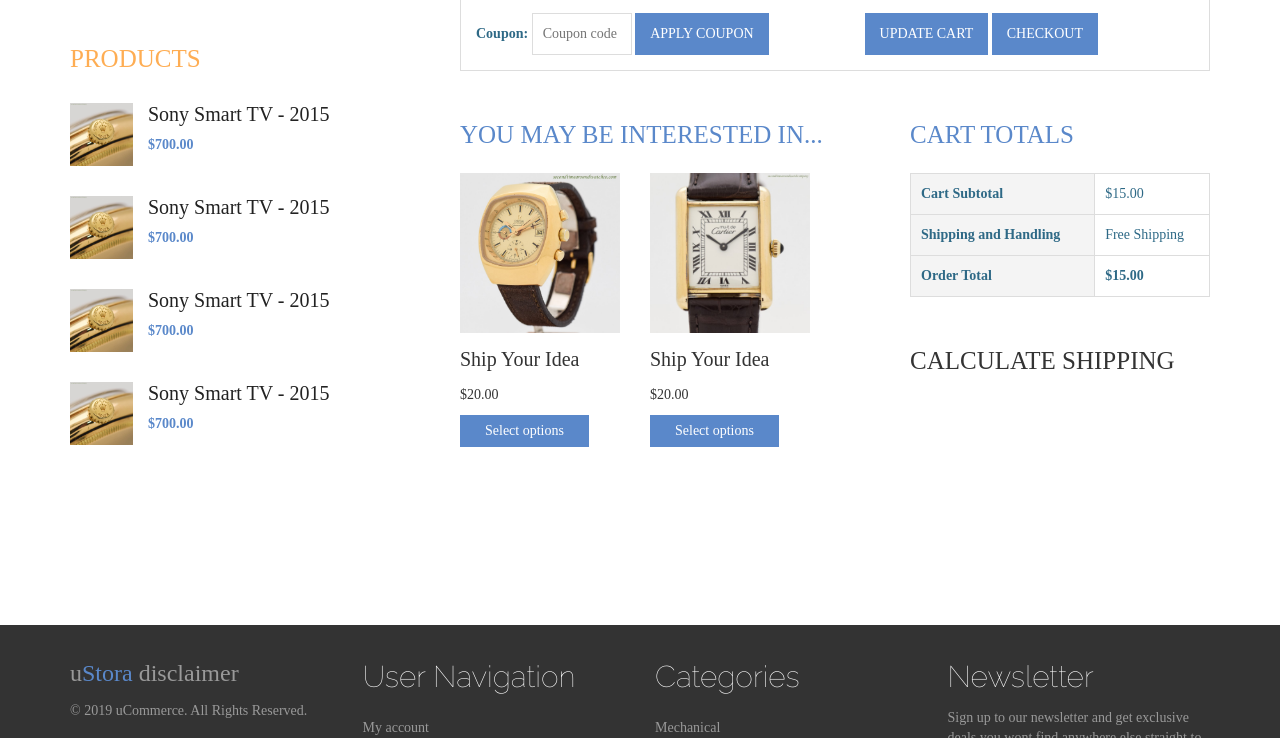
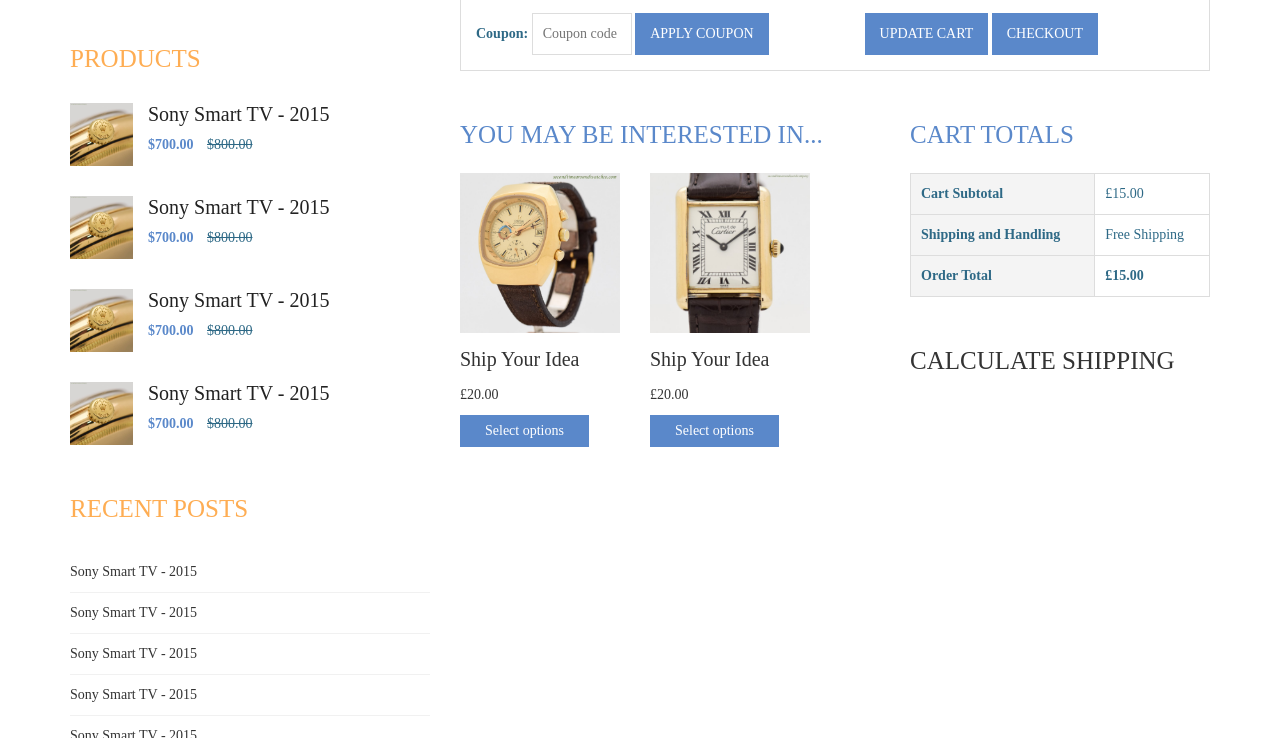
Before and after one commit to jbthemc/vintage-watches-online-web-app, a plain HTML site: page cart.html in a window 1280 px wide. Shown: the part 790-1528 px from the top of the page. Drawn offline with nearby package versions, Linux system fonts and the light colour scheme; no server answers.

Commit message:
2019.08.26-Adjust Shopping Cart Page (localhost Sorin)

```diff
--- a/cart.html
+++ b/cart.html
@@ -156,36 +156,47 @@
                         </form>
                     </div>
 
-                    <div id="recent" class="single-sidebar">
+                    <div class="single-sidebar">
                         <h2 class="sidebar-title">Products</h2>
                         <div class="thubmnail-recent">
                             <img src="img/product-thumb-1.jpg" class="recent-thumb" alt="">
                             <h2><a href="single-product.html">Sony Smart TV - 2015</a></h2>
                             <div class="product-sidebar-price">
-                                <ins>$700.00</ins>
+                                <ins>$700.00</ins> <del>$800.00</del>
                             </div>
                         </div>
                         <div class="thubmnail-recent">
                             <img src="img/product-thumb-1.jpg" class="recent-thumb" alt="">
                             <h2><a href="single-product.html">Sony Smart TV - 2015</a></h2>
                             <div class="product-sidebar-price">
-                                <ins>$700.00</ins>
+                                <ins>$700.00</ins> <del>$800.00</del>
                             </div>
                         </div>
                         <div class="thubmnail-recent">
                             <img src="img/product-thumb-1.jpg" class="recent-thumb" alt="">
                             <h2><a href="single-product.html">Sony Smart TV - 2015</a></h2>
                             <div class="product-sidebar-price">
-                                <ins>$700.00</ins>
+                                <ins>$700.00</ins> <del>$800.00</del>
                             </div>
                         </div>
                         <div class="thubmnail-recent">
                             <img src="img/product-thumb-1.jpg" class="recent-thumb" alt="">
                             <h2><a href="single-product.html">Sony Smart TV - 2015</a></h2>
                             <div class="product-sidebar-price">
-                                <ins>$700.00</ins>
+                                <ins>$700.00</ins> <del>$800.00</del>
                             </div>
                         </div>
+                    </div>
+
+                    <div class="single-sidebar">
+                        <h2 class="sidebar-title">Recent Posts</h2>
+                        <ul>
+                            <li><a href="#">Sony Smart TV - 2015</a></li>
+                            <li><a href="#">Sony Smart TV - 2015</a></li>
+                            <li><a href="#">Sony Smart TV - 2015</a></li>
+                            <li><a href="#">Sony Smart TV - 2015</a></li>
+                            <li><a href="#">Sony Smart TV - 2015</a></li>
+                        </ul>
                     </div>
                 </div>
 
@@ -219,7 +230,7 @@
                                             </td>
 
                                             <td class="product-price">
-                                                <span class="amount">$15.00</span>
+                                                <span class="amount">£15.00</span>
                                             </td>
 
                                             <td class="product-quantity">
@@ -231,7 +242,7 @@
                                             </td>
 
                                             <td class="product-subtotal">
-                                                <span class="amount">$15.00</span>
+                                                <span class="amount">£15.00</span>
                                             </td>
                                         </tr>
                                         <tr>
@@ -259,7 +270,7 @@
                                         <a href="single-product.html">
                                             <img width="325" height="325" alt="T_4_front" class="attachment-shop_catalog wp-post-image" src="img/product-2.jpg">
                                             <h3>Ship Your Idea</h3>
-                                            <span class="price"><span class="amount">$20.00</span></span>
+                                            <span class="price"><span class="amount">£20.00</span></span>
                                         </a>
 
                                         <a class="add_to_cart_button" data-quantity="1" data-product_sku="" data-product_id="22" rel="nofollow" href="single-product.html">Select options</a>
@@ -269,7 +280,7 @@
                                         <a href="single-product.html">
                                             <img width="325" height="325" alt="T_4_front" class="attachment-shop_catalog wp-post-image" src="img/product-4.jpg">
                                             <h3>Ship Your Idea</h3>
-                                            <span class="price"><span class="amount">$20.00</span></span>
+                                            <span class="price"><span class="amount">£20.00</span></span>
                                         </a>
 
                                         <a class="add_to_cart_button" data-quantity="1" data-product_sku="" data-product_id="22" rel="nofollow" href="single-product.html">Select options</a>
@@ -285,7 +296,7 @@
                                     <tbody>
                                         <tr class="cart-subtotal">
                                             <th>Cart Subtotal</th>
-                                            <td><span class="amount">$15.00</span></td>
+                                            <td><span class="amount">£15.00</span></td>
                                         </tr>
 
                                         <tr class="shipping">
@@ -295,7 +306,7 @@
 
                                         <tr class="order-total">
                                             <th>Order Total</th>
-                                            <td><strong><span class="amount">$15.00</span></strong> </td>
+                                            <td><strong><span class="amount">£15.00</span></strong> </td>
                                         </tr>
                                     </tbody>
                                 </table>
@@ -584,7 +595,7 @@
                 <div class="col-md-3 col-sm-6">
                     <div class="footer-about-us">
                         <h3>u<span>Stora</span> disclaimer</h3>
-                        <p>&copy; 2019 uCommerce. All Rights Reserved.</p>
+                        <p>&copy; 2015 uCommerce. All Rights Reserved.</p>
                         <div class="footer-social">
                             <a href="#" target="_blank"><i class="fa fa-facebook"></i></a>
                             <a href="#" target="_blank"><i class="fa fa-twitter"></i></a>
@@ -641,7 +652,7 @@
             <div class="row">
                 <div class="col-md-8">
                     <div class="copyright">
-                        <p>&copy; 2019 uCommerce. All Rights Reserved. <a href="http://www.freshdesignweb.com" target="_blank">freshDesignweb.com</a></p>
+                        <p>&copy; 2015 uCommerce. All Rights Reserved. <a href="http://www.freshdesignweb.com" target="_blank">freshDesignweb.com</a></p>
                     </div>
                 </div>
 
```
Also changed, not shown: checkout.html (+1 -1 lines), index.html (+2 -2 lines), shop.html (+3 -3 lines), single-product.html (+1 -1 lines).
